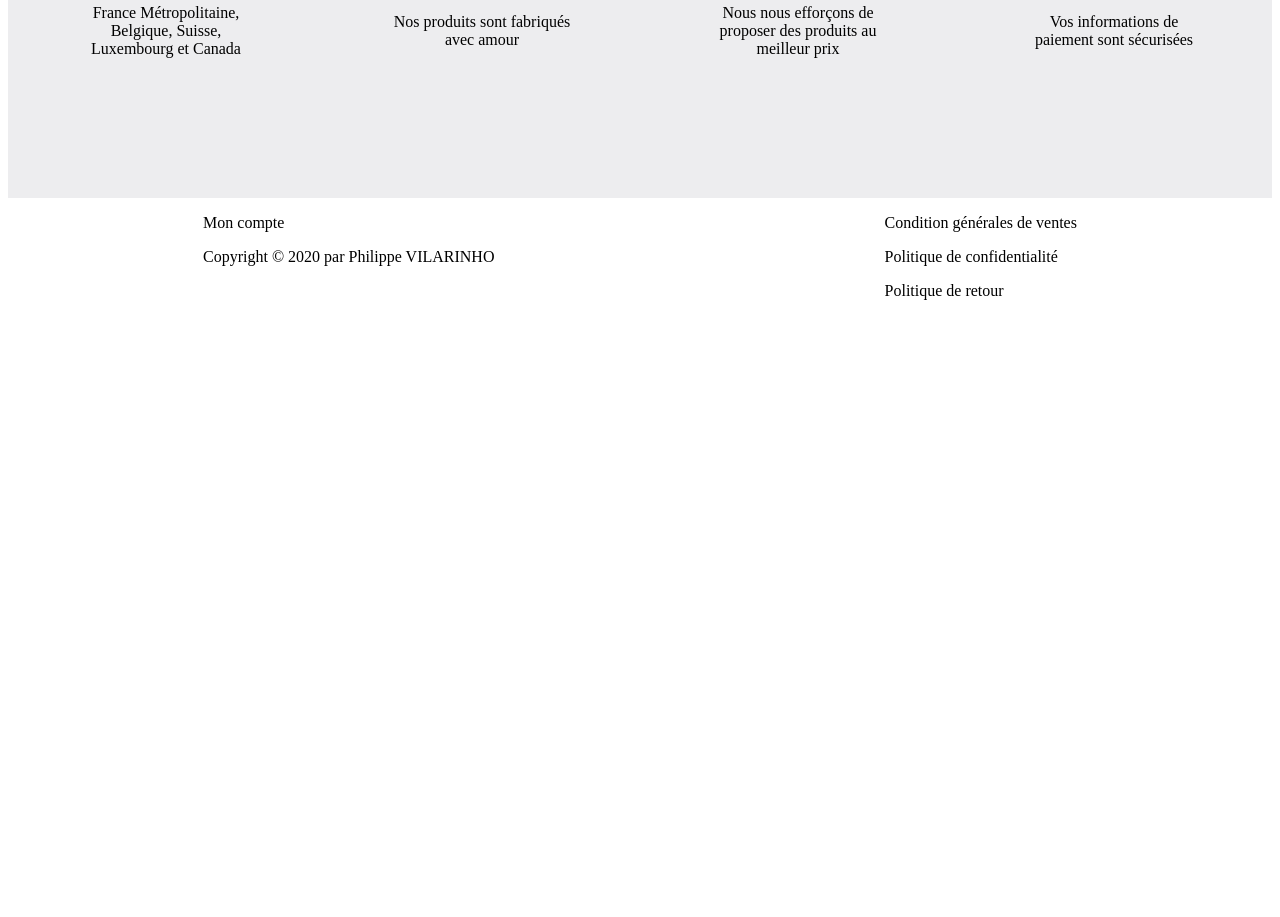
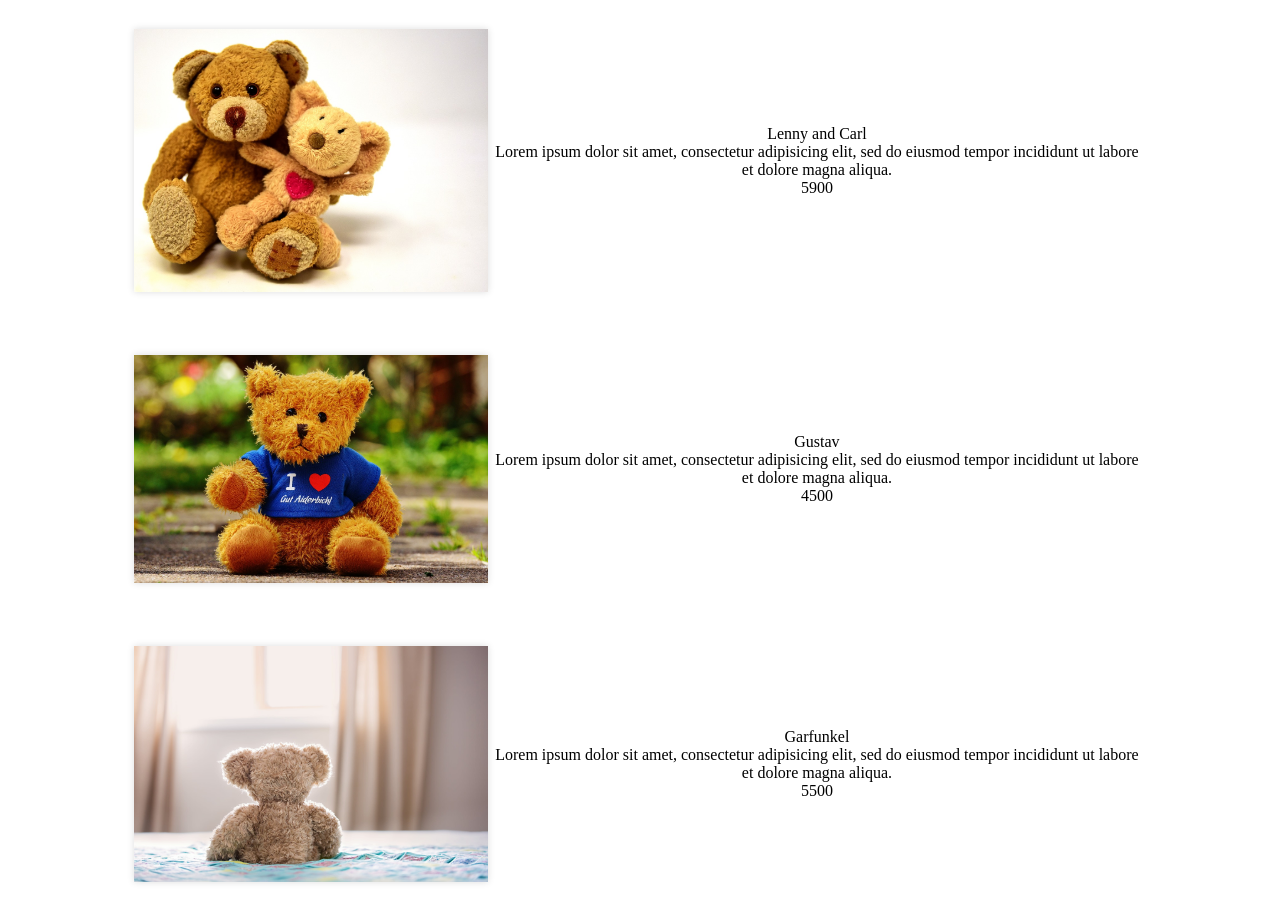
Before and after one commit to tifiloutube/Projet_5, a website: page html/index.html in a window 1280 px wide. Shown: the part 747-1664 px from the top of the page. Before the commit the page ends 1071 px from the top, so only its background shows below. Drawn offline with Linux system fonts and the light colour scheme; no server answers.

Commit message:
update JS

```diff
--- a/css/style.css
+++ b/css/style.css
@@ -18,22 +18,28 @@ header a{
   height: 100%;
 }
 
-.product__presentation{
+.product{
   display: flex;
-  width: 100%;
-  margin-bottom: 5%;
+  width: 80%;
+  margin-left: 10%;
+  margin-top: 5%;
 }
 
-
-.product__presentation img {
+.product img {
   width: 35%;
   margin: auto;
   box-shadow: 0 0 7px #dddddd;
 }
 
+.product__description {
+  text-align: center;
+  display: flex;
+  flex-direction: column;
+  margin: auto;
+}
 
 
-.product__description{
+.shipping{
   height: 400px;
   background-color: #ededef;
   display: flex;
@@ -43,11 +49,11 @@ header a{
 }
 
 
-.product__description img{
+.shipping img{
   width: 15%;
 }
 
-.product__description div{
+.shipping div{
   margin: auto;
   width: 15%;
   text-align: center;
--- a/html/index.html
+++ b/html/index.html
@@ -13,7 +13,7 @@
         <a href="panier.html"> <i class="fab fa-shopify"></i></a>
     </header>
 
-    <main id="product">
+    <main>
 
         <div id="teddies" class="teddies">
 
@@ -22,13 +22,15 @@
         <template id="productrow">
             <div class="product">
                 <img class="picture" src=""/>
-                <div class="name"></div>
-                <div class="description"></div>
-                <div class="price"></div>
+                <div class="product__description">
+                    <div class="name"></div>
+                    <div class="description"></div>
+                    <div class="price"></div>
+                </div>
             </div>
         </template>
 
-        <section class="product__description">
+        <section class="shipping">
             <div>
                 <img src="../images/globe-free-img.png" alt="logo de la planette terre">
                 <p>LIVRAISON</p>
--- a/js/main.js
+++ b/js/main.js
@@ -18,7 +18,7 @@ const Init = {
             description = template.querySelector(".description")
             price = template.querySelector(".price")
 
-            //picture.src = p.img
+            picture.src = p.img
             name.innerHTML = p.name
             description.innerHTML = p.description
             price.innerHTML = p.price
@@ -29,8 +29,8 @@ const Init = {
     },
 
     showProductPage: function (e) {
-        const productId = e.currenTarget.dataset.productId //problem here
-        console.log(`hello world ${productId}`)
+        const productId = e.currentTarget.dataset.productId
+        console.log(`je suiss clické depuis le produit numéro ${productId}`)
     }
 }
 
--- a/js/product.js
+++ b/js/product.js
@@ -11,27 +11,31 @@ const ProductApi = {
         const products = [
             {
                 name: 'Norbert',
-                //picture: 'http://localhost:3000/images/teddy_4.jpg',
+                img: 'http://localhost:3000/images/teddy_1.jpg',
                 description: 'Lorem ipsum dolor sit amet, consectetur adipisicing elit, sed do eiusmod tempor incididunt ut labore et dolore magna aliqua',
                 price: 2900
             },
             {
                 name: 'Arnold',
+                img: 'http://localhost:3000/images/teddy_2.jpg',
                 description: 'Lorem ipsum dolor sit amet, consectetur adipisicing elit, sed do eiusmod tempor incididunt ut labore et dolore magna aliqua.',
                 price: 3900
             },
             {
                 name: 'Lenny and Carl',
+                img: 'http://localhost:3000/images/teddy_3.jpg',
                 description: 'Lorem ipsum dolor sit amet, consectetur adipisicing elit, sed do eiusmod tempor incididunt ut labore et dolore magna aliqua.',
                 price: 5900
             },
             {
                 name: 'Gustav',
+                img: 'http://localhost:3000/images/teddy_4.jpg',
                 description: 'Lorem ipsum dolor sit amet, consectetur adipisicing elit, sed do eiusmod tempor incididunt ut labore et dolore magna aliqua.',
                 price: 4500
             },
             {
                 name: 'Garfunkel',
+                img: 'http://localhost:3000/images/teddy_5.jpg',
                 description: 'Lorem ipsum dolor sit amet, consectetur adipisicing elit, sed do eiusmod tempor incididunt ut labore et dolore magna aliqua.',
                 price: 5500
             },
```
Also changed, not shown: 1 other file.
